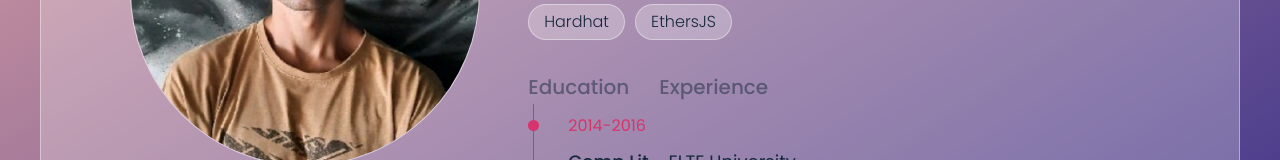
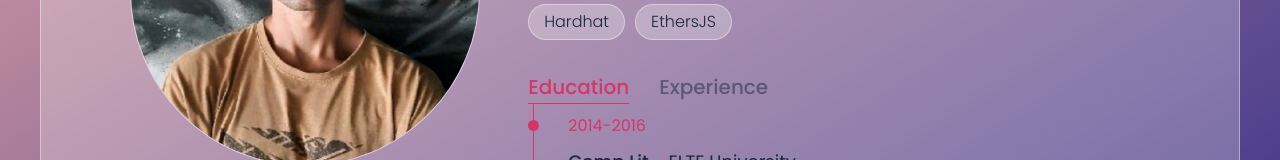
Before and after one commit to muratcan-yuksel/portfolio-glass-ex, a React (Create React App) app: page / in a window 1280 px wide. Shown: the part 405-565 px from the top of the page. Built offline with nearby package versions, Linux system fonts and the light colour scheme.

Commit message:
toggle class done

```diff
--- a/src/components/about/About.js
+++ b/src/components/about/About.js
@@ -146,7 +146,7 @@ const About = () => {
               <button
                 onClick={switchToEducation}
                 type="button"
-                className="tab-item "
+                className={`tab-item ${education ? "active" : ""}`}
                 data-target="#education"
               >
                 education
@@ -154,7 +154,7 @@ const About = () => {
               <button
                 onClick={switchToExperience}
                 type="button"
-                className="tab-item"
+                className={`tab-item ${experience ? "active" : ""}`}
                 data-target="#experience"
               >
                 experience
```
